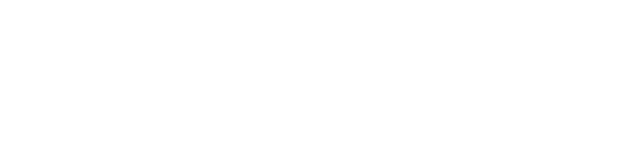
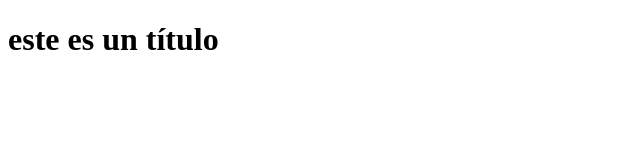
Before and after one commit to Nosoni/proyecto1senpai, a plain HTML site: page index.html in a window 1280 px wide. Shown: the whole page, without its empty margins (0-640 px from the left). Drawn offline with Linux system fonts and the light colour scheme.

Commit message:
se agrega el archivo style.css

```diff
--- a/index.html
+++ b/index.html
@@ -6,6 +6,7 @@
     <title>Document</title>
 </head>
 <body>
+    <h1>este es un título</h1>
 
 </body>
 </html>
```
Also changed, not shown: style.css (added).
